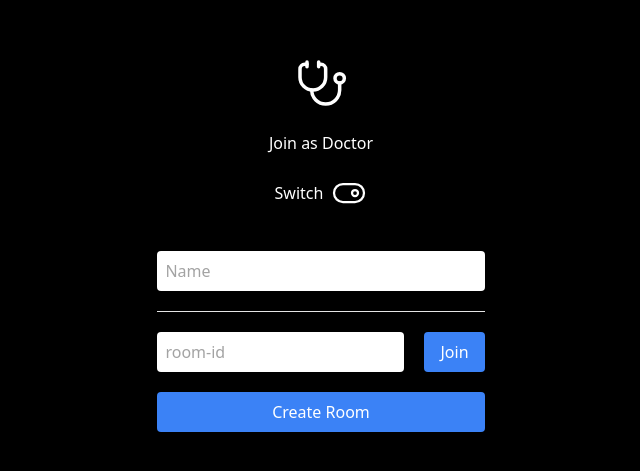
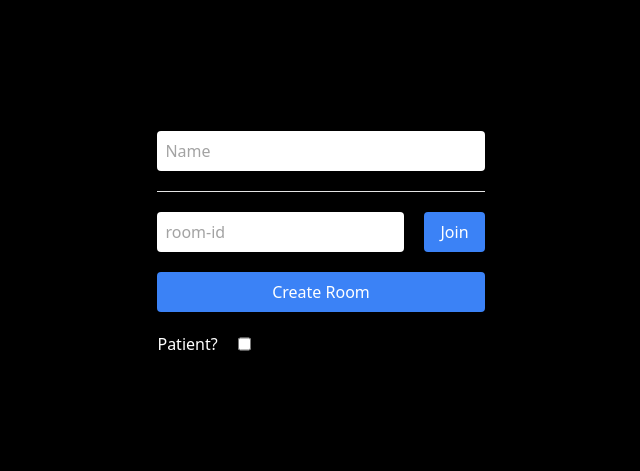
Before and after one commit to imtiazkun/dfl, a Next.js app: page / in a window 1280 px wide. Shown: the part 157-628 px from the top of the page, without its empty margins (319-959 px from the left). Built offline with nearby package versions, Linux system fonts and the light colour scheme.

Commit message:
Added chat

```diff
--- a/src/components/chat/ChatMessage.tsx
+++ b/src/components/chat/ChatMessage.tsx
@@ -12,7 +12,7 @@ export const ChatMessage = ({
   isSelf,
 }: ChatMessageProps) => {
   return (
-    <div className="flex flex-col gap-1">
+    <div className="flex flex-col gap-1 px-6">
       <div
         className={`text-${
           isSelf ? "gray-700" : accentColor + "-800 text-ts-" + accentColor
--- a/src/components/chat/ChatMessageInput.tsx
+++ b/src/components/chat/ChatMessageInput.tsx
@@ -58,7 +58,7 @@ export const ChatMessageInput = ({
 
   return (
     <div
-      className="flex flex-col gap-2 border-t border-t-gray-800"
+      className="flex flex-col gap-2 border-t border-t-gray-800 px-5"
       style={{ height: height }}
     >
       <div className="flex flex-row pt-3 gap-2 items-center relative">
--- a/src/components/chat/ChatTile.tsx
+++ b/src/components/chat/ChatTile.tsx
@@ -20,6 +20,7 @@ type ChatTileProps = {
 
 export const ChatTile = ({ messages, accentColor, onSend }: ChatTileProps) => {
   const containerRef = useRef<HTMLDivElement>(null);
+
   useEffect(() => {
     if (containerRef.current) {
       containerRef.current.scrollTop = containerRef.current.scrollHeight;
@@ -27,7 +28,9 @@ export const ChatTile = ({ messages, accentColor, onSend }: ChatTileProps) => {
   }, [containerRef, messages]);
 
   return (
-    <div className="flex flex-col gap-4 w-full h-full">
+    <div
+      className={`flex flex-col gap-4 h-full fixed bg-black bottom-0 right-0 z-50 w-1/3 px-10}`}
+    >
       <div
         ref={containerRef}
         className="overflow-y-auto"
--- a/src/components/playground/Playground.tsx
+++ b/src/components/playground/Playground.tsx
@@ -80,6 +80,8 @@ export default function Playground({
   const [messages, setMessages] = useState<ChatMessageType[]>([]);
   const [transcripts, setTranscripts] = useState<ChatMessageType[]>([]);
   const { localParticipant } = useLocalParticipant();
+
+  const [showChat, setShowChat] = useState(false);
 
   const participants = useRemoteParticipants({
     updateOnlyOn: [RoomEvent.ParticipantMetadataChanged],
@@ -213,7 +215,7 @@ export default function Playground({
         ) : (
           <div className="flex flex-col items-center justify-center gap-2 text-gray-700 text-center h-48 w-full">
             <LoadingSVG />
-            Waiting for video track wow
+            Waiting for video track
           </div>
         )}
       </div>
@@ -412,14 +414,14 @@ export default function Playground({
           )}
         </div>
 
-        {/* {outputs?.includes(PlaygroundOutputs.Chat) && (
+        {outputs?.includes(PlaygroundOutputs.Chat) && (
           <PlaygroundTile
             title="Chat"
             className="h-full grow basis-1/4 hidden lg:flex"
           >
-            {chatTileContent}
+            {showChat ? chatTileContent : ""}
           </PlaygroundTile>
-        )} */}
+        )}
         {/* <PlaygroundTile
           padding={false}
           backgroundColor="gray-950"
@@ -428,6 +430,27 @@ export default function Playground({
         >
           {settingsTileContent}
         </PlaygroundTile> */}
+        <button
+          onClick={() => setShowChat(!showChat)}
+          className="fixed bottom-5 right-5 z-50 bg-black p-3 rounded-full"
+        >
+          <svg
+            xmlns="http://www.w3.org/2000/svg"
+            className="icon icon-tabler icon-tabler-messages"
+            width="44"
+            height="44"
+            viewBox="0 0 24 24"
+            stroke-width="1.5"
+            stroke="#ffffff"
+            fill="none"
+            stroke-linecap="round"
+            stroke-linejoin="round"
+          >
+            <path stroke="none" d="M0 0h24v24H0z" fill="none" />
+            <path d="M21 14l-3 -3h-7a1 1 0 0 1 -1 -1v-6a1 1 0 0 1 1 -1h9a1 1 0 0 1 1 1v10" />
+            <path d="M14 15v2a1 1 0 0 1 -1 1h-7l-3 3v-10a1 1 0 0 1 1 -1h2" />
+          </svg>
+        </button>
       </div>
     </>
   );
--- a/src/pages/index.tsx
+++ b/src/pages/index.tsx
@@ -28,97 +28,6 @@ const HomePage: NextPage = () => {
 
   return (
     <div className="flex flex-col items-center justify-center min-h-screen">
-      <div>
-        {isPatient ? (
-          <svg
-            xmlns="http://www.w3.org/2000/svg"
-            className="icon icon-tabler icon-tabler-heart-broken"
-            width="56"
-            height="56"
-            viewBox="0 0 24 24"
-            stroke-width="1.5"
-            stroke="#ffffff"
-            fill="none"
-            stroke-linecap="round"
-            stroke-linejoin="round"
-          >
-            <path stroke="none" d="M0 0h24v24H0z" fill="none" />
-            <path d="M19.5 12.572l-7.5 7.428l-7.5 -7.428a5 5 0 1 1 7.5 -6.566a5 5 0 1 1 7.5 6.572" />
-            <path d="M12 6l-2 4l4 3l-2 4v3" />
-          </svg>
-        ) : (
-          <svg
-            xmlns="http://www.w3.org/2000/svg"
-            className="icon icon-tabler icon-tabler-stethoscope"
-            width="56"
-            height="56"
-            viewBox="0 0 24 24"
-            stroke-width="1.5"
-            stroke="#ffffff"
-            fill="none"
-            stroke-linecap="round"
-            stroke-linejoin="round"
-          >
-            <path stroke="none" d="M0 0h24v24H0z" fill="none" />
-            <path d="M6 4h-1a2 2 0 0 0 -2 2v3.5h0a5.5 5.5 0 0 0 11 0v-3.5a2 2 0 0 0 -2 -2h-1" />
-            <path d="M8 15a6 6 0 1 0 12 0v-3" />
-            <path d="M11 3v2" />
-            <path d="M6 3v2" />
-            <path d="M20 10m-2 0a2 2 0 1 0 4 0a2 2 0 1 0 -4 0" />
-          </svg>
-        )}
-      </div>
-      <div className="text-white gap-5 my-5">
-        <p className="flex align-middle justify-center">
-          Join as {isPatient ? "Patient" : "Doctor"}
-        </p>
-        <p
-          className="flex items-center justify-center my-5 w-full"
-          onClick={() => setPatient(!isPatient)}
-        >
-          {isPatient ? (
-            <div className="flex items-center justify-center gap-2">
-              Switch
-              <svg
-                xmlns="http://www.w3.org/2000/svg"
-                className="icon icon-tabler icon-tabler-toggle-left"
-                width="36"
-                height="36"
-                viewBox="0 0 24 24"
-                stroke-width="1.5"
-                stroke="#ffffff"
-                fill="none"
-                stroke-linecap="round"
-                stroke-linejoin="round"
-              >
-                <path stroke="none" d="M0 0h24v24H0z" fill="none" />
-                <path d="M8 12m-2 0a2 2 0 1 0 4 0a2 2 0 1 0 -4 0" />
-                <path d="M2 6m0 6a6 6 0 0 1 6 -6h8a6 6 0 0 1 6 6v0a6 6 0 0 1 -6 6h-8a6 6 0 0 1 -6 -6z" />
-              </svg>
-            </div>
-          ) : (
-            <div className="flex items-center justify-center gap-2">
-              Switch
-              <svg
-                xmlns="http://www.w3.org/2000/svg"
-                className="icon icon-tabler icon-tabler-toggle-right"
-                width="36"
-                height="36"
-                viewBox="0 0 24 24"
-                stroke-width="1.5"
-                stroke="#ffffff"
-                fill="none"
-                stroke-linecap="round"
-                stroke-linejoin="round"
-              >
-                <path stroke="none" d="M0 0h24v24H0z" fill="none" />
-                <path d="M16 12m-2 0a2 2 0 1 0 4 0a2 2 0 1 0 -4 0" />
-                <path d="M2 6m0 6a6 6 0 0 1 6 -6h8a6 6 0 0 1 6 6v0a6 6 0 0 1 -6 6h-8a6 6 0 0 1 -6 -6z" />
-              </svg>
-            </div>
-          )}
-        </p>
-      </div>
       <div className="flex flex-col gap-5">
         <input
           type="text"
@@ -149,6 +58,17 @@ const HomePage: NextPage = () => {
         >
           Create Room
         </button>
+
+        <div className="flex text-white gap-5">
+          <p className="flex align-middle justify-center">
+            Patient?{isPatient}
+          </p>
+          <input
+            checked={isPatient}
+            onChange={(e) => setPatient(e.target.checked)}
+            type="checkbox"
+          />
+        </div>
       </div>
     </div>
   );
--- a/src/pages/room/[roomName].tsx
+++ b/src/pages/room/[roomName].tsx
@@ -69,10 +69,6 @@ const Conf = () => {
     (item) => item.participant.metadata != "patient"
   );
 
-  useEffect(() => {
-    // alert(JSON.stringify(trackRefs));
-  }, [trackRefs]);
-
   return (
     <>
       <TrackLoop tracks={filteredTracks}>
@@ -135,7 +131,7 @@ const RoomPage = () => {
         <title>DFL Meet</title>
       </Head>
 
-      <div className="fixed z-50 top-5 left-5 bg-blue-600 px-5 py-2 rounded-lg font-bold text-white bg-black">
+      <div className="fixed z-50 top-5 left-5  px-5 py-2 rounded-lg font-bold text-white bg-black">
         {roomName}
       </div>
 
--- a/src/styles/globals.css
+++ b/src/styles/globals.css
@@ -20,7 +20,7 @@ body {
     position: absolute;
     top: 0;
     right: 0;
-    width: 50vw;
+    width: 233;
     height: 100vh;
     object-fit: cover;
 }
@@ -37,3 +37,35 @@ body {
     font-weight: bold;
     color: white;
 }
+
+@media only screen and (max-width: 767px) {
+    /* Styles for small screens */
+    body {
+        background-color: blue;
+    }
+
+    .lk-participant-media-video {
+        width: 100%;
+        height: auto;
+    }
+
+    .leaveRoomBtn {
+        bottom: 2em;
+    }
+}
+
+@media only screen and (min-width: 768px) and (max-width: 1023px) {
+    /* Styles for large screens */
+    body {
+        background-color: red;
+    }
+
+    .lk-participant-media-video {
+        width: 100%;
+        height: auto;
+    }
+
+    .leaveRoomBtn {
+        bottom: 3em;
+    }
+}
```
Also changed, not shown: 1 other file (tests, documents, lock files or other folders).
